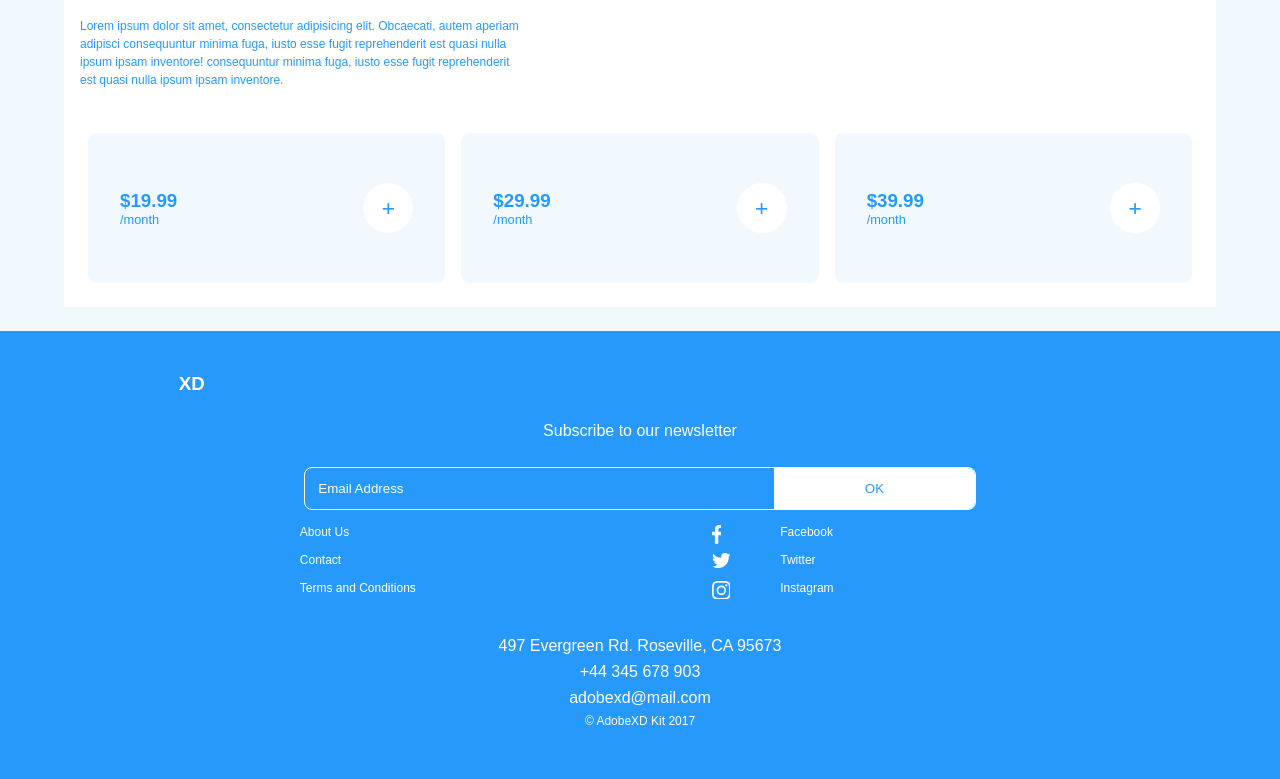
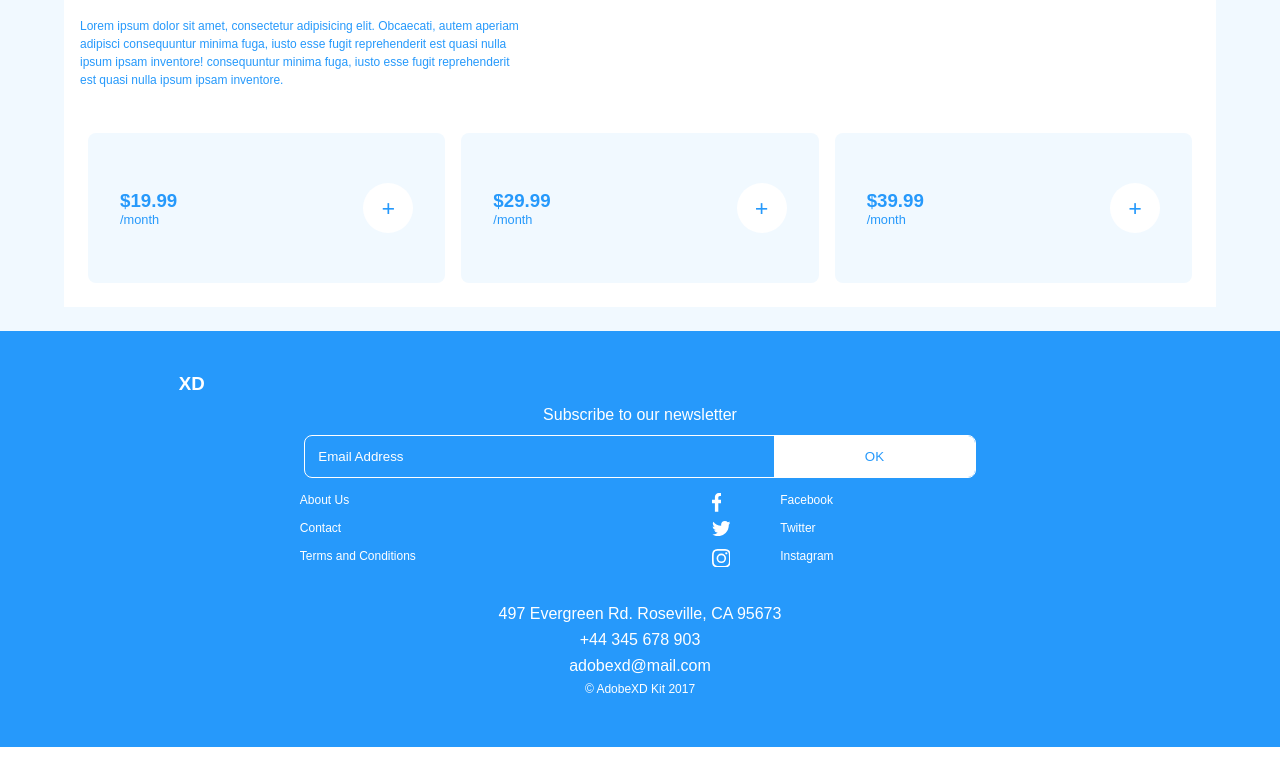
Before and after one commit to nkong008/WEBD2121, a plain HTML site: page week7/index.html in a window 1280 px wide. Shown: the part 5890-6669 px from the top of the page. After the commit the page ends 6637 px from the top, so only its background shows below. Drawn offline with nearby package versions, Linux system fonts and the light colour scheme.

Commit message:
minor changes

```diff
--- a/week7/css/style.scss
+++ b/week7/css/style.scss
@@ -354,7 +354,7 @@ nav {
                 // text-align: center;
                 // padding: 0.5em 1em;
                 text-align: center;
-                padding: 1.5em;
+                padding: 0.5em 0;
                 line-height: 1.5em;
             }
 
```
Also changed, not shown: week7/css/style.css, 1 other file.
